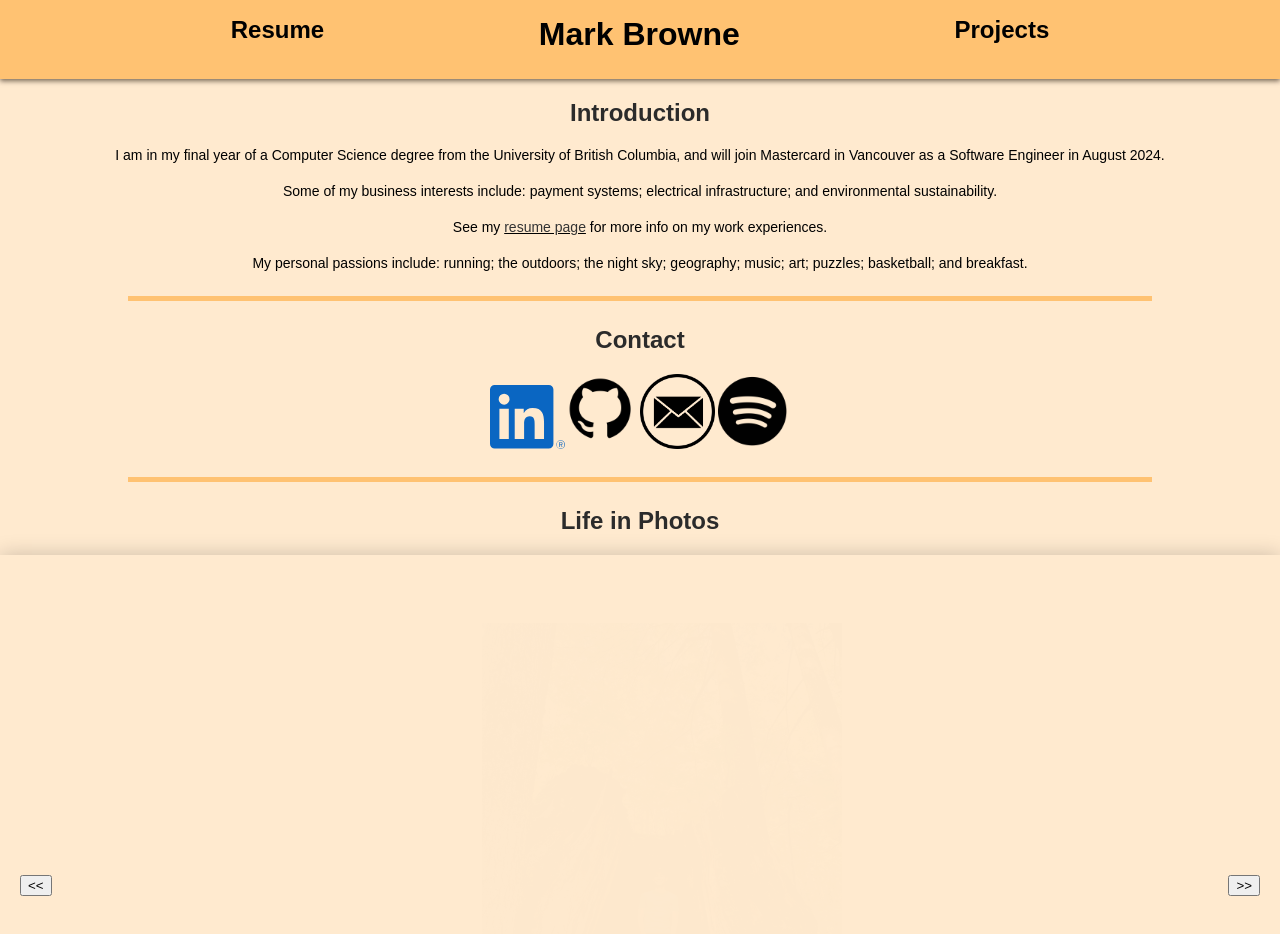
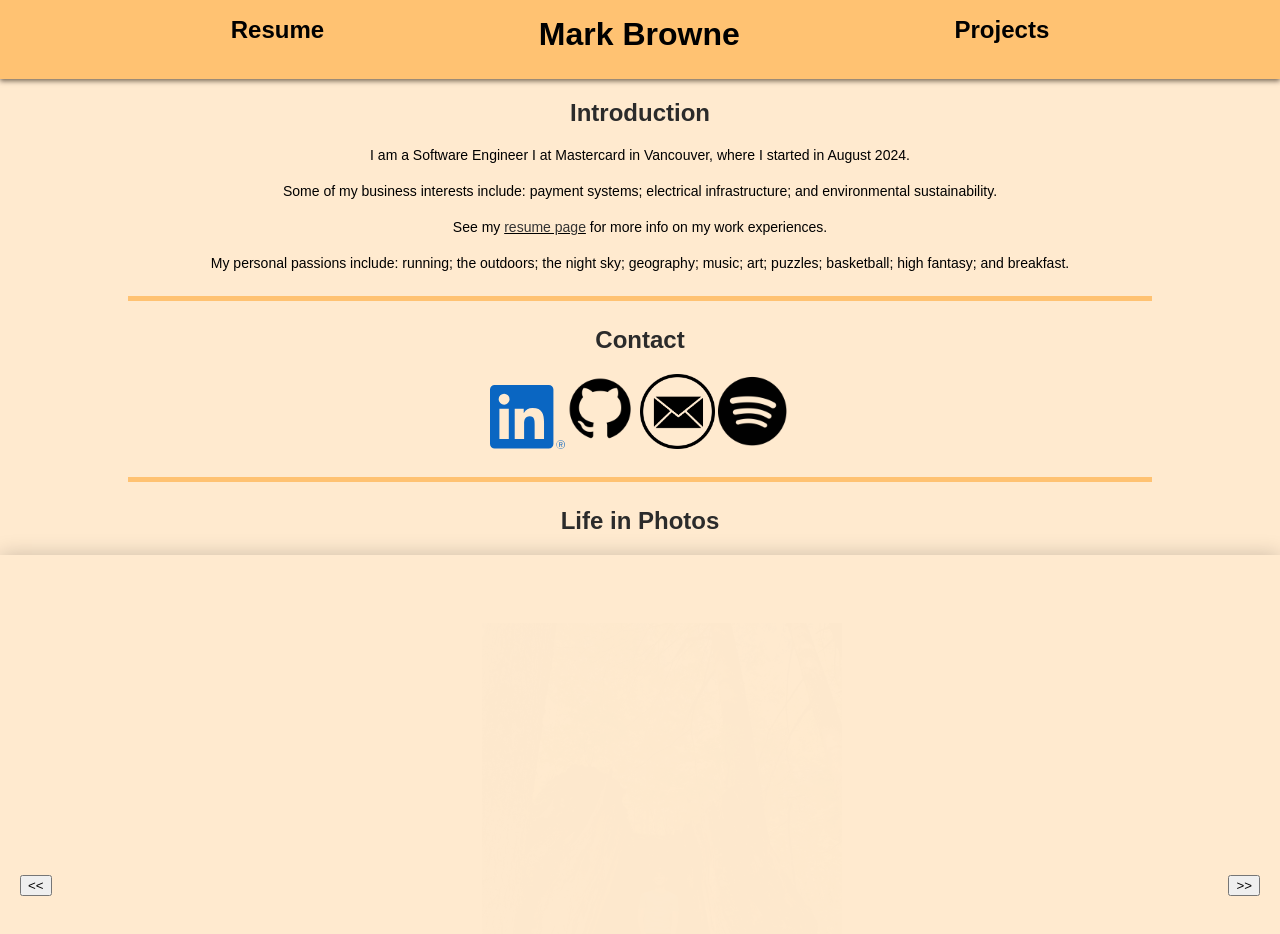
Before and after one commit to mb1313/PersonalWebsite, a React (Create React App) app: page /#/ in a window 1280 px wide. Shown: the top 934 px of the page. Built offline with nearby package versions, Linux system fonts and the light colour scheme.

Commit message:
update homepage

```diff
--- a/src/PersonalInfo.js
+++ b/src/PersonalInfo.js
@@ -42,10 +42,10 @@ function GeneralInfo() {
     <div>
       <NavigationBar />
       <h2>Introduction</h2>
-      <p>I am in my final year of a Computer Science degree from the University of British Columbia, and will join Mastercard in Vancouver as a Software Engineer in August 2024.</p>
+      <p>I am a Software Engineer I at Mastercard in Vancouver, where I started in August 2024.</p>
       <p>Some of my business interests include: payment systems; electrical infrastructure; and environmental sustainability.</p>
       <p> See my <ins><Link to="/resume">resume page</Link></ins> for more info on my work experiences.</p>
-      <p>My personal passions include: running; the outdoors; the night sky; geography; music; art; puzzles; basketball; and breakfast.</p>
+      <p>My personal passions include: running; the outdoors; the night sky; geography; music; art; puzzles; basketball; high fantasy; and breakfast.</p>
       <hr />
       <h2>Contact</h2>
 
```
